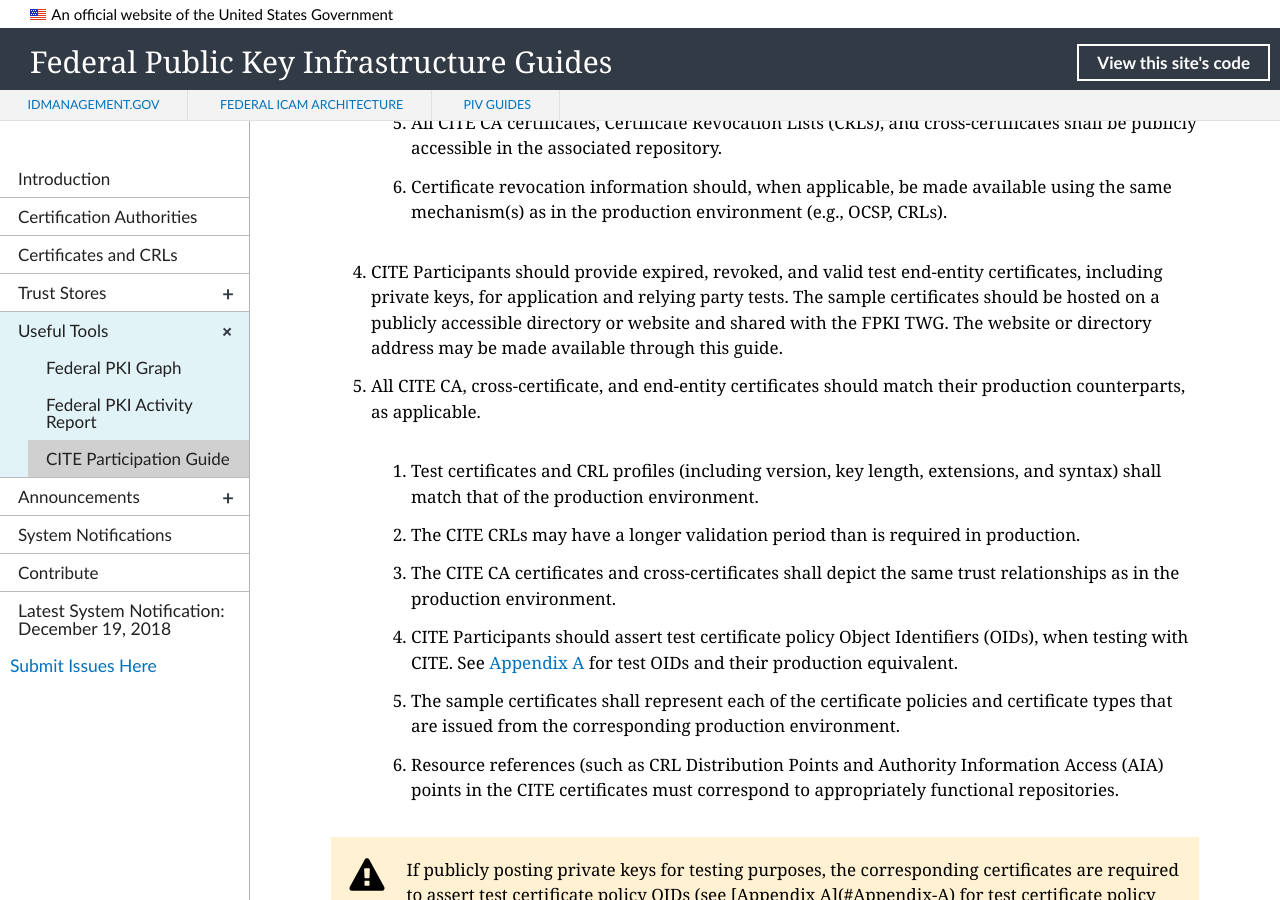
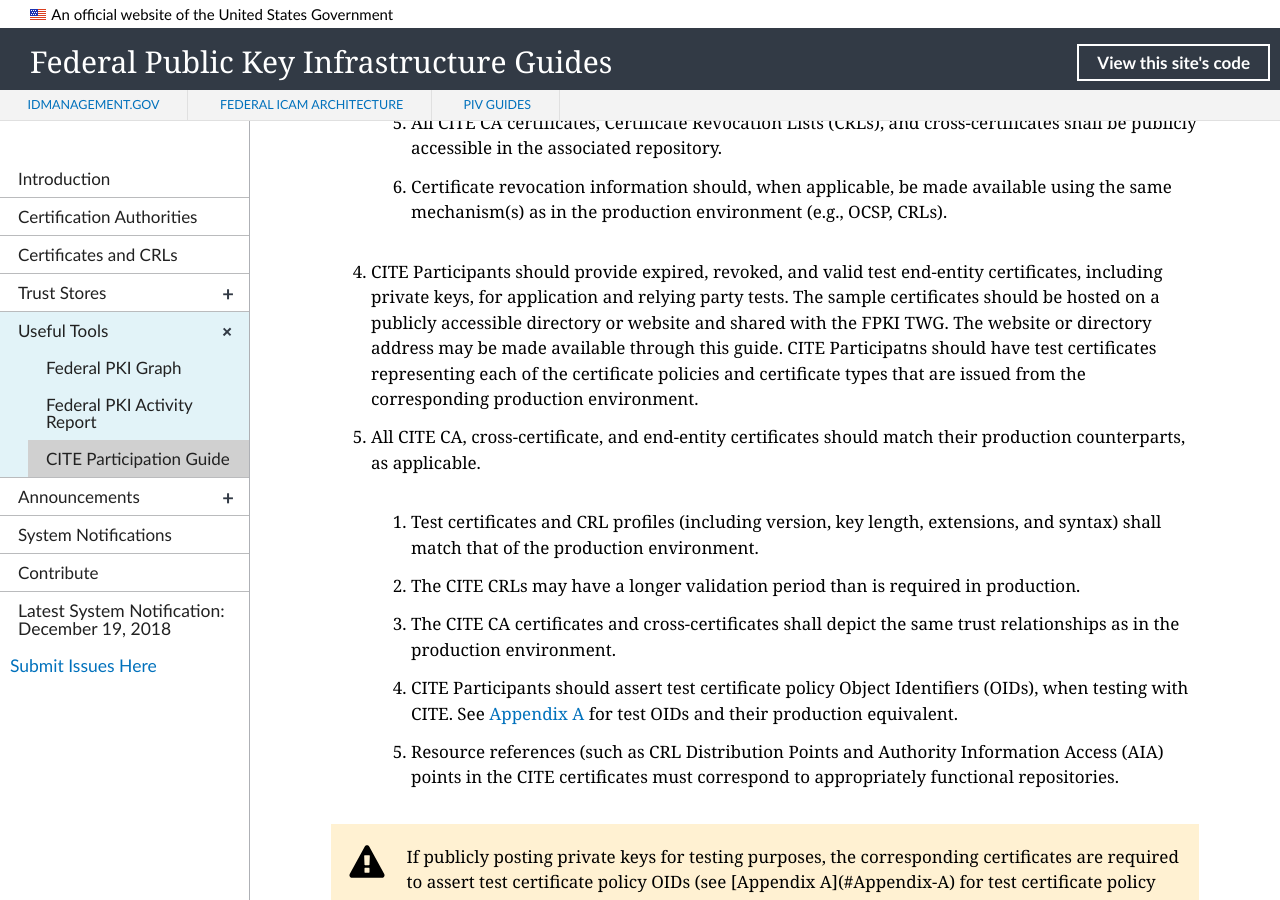
Before and after one commit to GSA/fpki-guides, a Jekyll site: the page built from _tools/cite-guide.md, in a window 1280 px wide and 900 px high, scrolled down 2861 px. Built offline with Jekyll 4.4.1, drawn with Linux system fonts in a browser that asks for light colours; nearby versions of some CDN libraries; library files that are not in the unit come from our copies; some of the changed text lies outside the part shown.

Commit message:
Fix Test Reqs and OID Table
Consolidate test requirements and insert placeholder for IdenTrust OID table

```diff
--- a/_tools/cite-guide.md
+++ b/_tools/cite-guide.md
@@ -10,7 +10,7 @@
 Prepared By: The FPKI Technical Working Group (TWG)  <br>
 An FPKI Policy Authority Working Group
 
-Last Update: February 12th, 2019
+Last Update: February 12th, 2019 <br>
 
 ## Overview
 
@@ -21,7 +21,7 @@
 1. Ensure proper functionality of respective system changes prior to deploying them in a production environment.
 2. Identify and resolve technical issues across FPKI Partners, and
 
-The FPKI Community can use CITE to evaluate PKI or application changes in a test environment that mimics the production FPKI hierarchy and test potential interoperability issues before those changes are deployed to the FPKI.
+The FPKI Community can use CITE to evaluate PKI or application changes in a test environment that mimics the production FPKI hierarchy and test potential interoperability issues before those changes are deployed to the FPKI. <br>
 
 ## Document Scope
 
@@ -29,7 +29,7 @@
 
 The key words "MUST", "MUST NOT", "REQUIRED", "SHALL", "SHALL NOT", "SHOULD", "SHOULD NOT", "RECOMMENDED",  "MAY", and "OPTIONAL" in this document are to be interpreted as described in RFC 2119.
 
-Modifications to this document and any waivers are controlled by the FPKI TWG.
+Modifications to this document and any waivers are controlled by the FPKI TWG. <br>
 
 ## Testing Use Cases
 
@@ -44,13 +44,13 @@
 4. Repository access testing when using content delivery networks, load balancers, or other networking configurations; and
 5. Path discovery and/or validation testing for a particular application
 
-When testing is successful in CITE, assurance is gained that the proposed change(s) will operate in the FPKI as intended. When tests fail in the CITE, issues are identified and addressed without FPKI impact.
+When testing is successful in CITE, assurance is gained that the proposed change(s) will operate in the FPKI as intended. When tests fail in the CITE, issues are identified and addressed without FPKI impact. <br>
 
 ## Terms and Conditions
 
 To ensure the CITE provides effective services and comprehensive test results, each participating FPKI Partner should emulate its production environment as closely as possible in the CITE. To the extent possible, the test environment should include the same products, logical architecture, and community integration relationships as in the production environment.
 
-The closer the test environment is to the production, the more likely issues can be discovered and resolved early in the development and testing process; thus reducing operational issues in the production environment. For example, if a Federal Agency PKI includes both HTTP and LDAP URIs in its production certificates, both types of URIs should be included in its CITE test certificates, along with operational repositories corresponding to those URIs. Therefore, both methods available in production can be tested in the CITE.
+The closer the test environment is to the production, the more likely issues can be discovered and resolved early in the development and testing process; thus reducing operational issues in the production environment. For example, if a Federal Agency PKI includes both HTTP and LDAP URIs in its production certificates, both types of URIs should be included in its CITE test certificates, along with operational repositories corresponding to those URIs. Therefore, both methods available in production can be tested in the CITE. <br>
 
 ## Technical Specifications
 
@@ -65,13 +65,12 @@
     4. The CITE repositories should match those in the corresponding production environment as accurately as possible, including operating system versions and patch levels, protocols, and product version and patch levels.
     5. All CITE CA certificates, Certificate Revocation Lists (CRLs), and cross-certificates shall be publicly accessible in the associated repository.
     6. Certificate revocation information should, when applicable, be made available using the same mechanism(s) as in the production environment (e.g., OCSP, CRLs).
-4. CITE Participants should provide expired, revoked, and valid test end-entity certificates, including private keys, for application and relying party tests. The sample certificates should be hosted on a publicly accessible directory or website and shared with the FPKI TWG. The website or directory address may be made available through this guide.
+4. CITE Participants should provide expired, revoked, and valid test end-entity certificates, including private keys, for application and relying party tests. The sample certificates should be hosted on a publicly accessible directory or website and shared with the FPKI TWG. The website or directory address may be made available through this guide. CITE Participatns should have test certificates representing each of the certificate policies and certificate types that are issued from the corresponding production environment.
 5. All CITE CA, cross-certificate, and end-entity certificates should match their production counterparts, as applicable.
     1. Test certificates and CRL profiles (including version, key length, extensions, and syntax) shall match that of the production environment.
     2. The CITE CRLs may have a longer validation period than is required in production.
     3. The CITE CA certificates and cross-certificates shall depict the same trust relationships as in the production environment.
     4. CITE Participants should assert test certificate policy Object Identifiers (OIDs), when testing with CITE. See [Appendix A](#Appendix-A) for test OIDs and their production equivalent.
-    5. The sample certificates shall represent each of the certificate policies and certificate types that are issued from the corresponding production environment.
     5. Resource references (such as CRL Distribution Points and Authority Information Access (AIA) points in the CITE certificates must correspond to appropriately functional repositories.
 
 {% include alert-warning.html content="If publicly posting private keys for testing purposes, the corresponding certificates are required to assert test certificate policy OIDs (see [Appendix A](#Appendix-A) for test certificate policy OIDs)." %} <br>
@@ -84,7 +83,7 @@
 
 For unscheduled testing, the CITE and FPKI Partner repositories are internet accessible and available for testing (including vendors and other Relying Parties). Unscheduled testing may be conducted at any time if the below is true.
 1. All parties involved agree to provide the necessary support; or
-2. The testing party does not need support from any other participating FPKI Partner (in which case, the testing party is willing to accept that services may or may not be available).
+2. The testing party does not need support from any other participating FPKI Partner (in which case, the testing party is willing to accept that services may or may not be available). <br>
 
 ## Repository Availability
 
@@ -98,21 +97,19 @@
 | ---- | ---- | ----------- | ----------------------------------- |
 | Mon - Fri | 0900 - 1700 EST | Business Hours (excluding federal holidays) | CITE and FPKI Partner Repository services should be operational and available, except for scheduled downtime |
 | Mon - Fri | 1700 - 0900 EST | Non-Business hours | No requirement |
-| Sat - Sun | 0001 - 0000 EST | Non-Business hours | No requirement |
+| Sat - Sun | 0001 - 0000 EST | Non-Business hours | No requirement | <br>
 
 ## Technical Support Availability
 
 CITE Participants shall provide the FPKI TWG with email and phone information for at least two technical points of contact (POCs), one primary and one backup, to provide technical support when necessary. In lieu of providing individual names for technical POCs, CITE Partcipants may establish a group or other organizational-based email addresses for communications with the appropriate technical POCs. This information will only be made available (in a controlled manner) to CITE Participants, FPKI Applicants (if applicable), and vendors supporting the FPKI as needed during testing or troubleshooting. CITE Participants involved in testing shall provide the issuance, management, and troubleshooting necessary to help resolve any issues.
 
-{% include alert-warning.html content="FPKIMA and FPKI Partner technical support is only available for scheduled testing with any outage resolved on a best effort basis. " %}
-
+{% include alert-warning.html content="FPKIMA and FPKI Partner technical support is only available for scheduled testing with any outage resolved on a best effort basis. " %} <br>
 
 ## Test Websites
 
 | FPKI Partner | Website URL |
 | ------------ | ----------- |
-| No test websites established at this time | |
-
+| No test websites established at this time | | <br>
 
 ## Appendix A
 
@@ -340,6 +337,12 @@
 | 2.16.840.1.113733.1.7.21.3.17 | Class 3-VTN SSP-PIV-I CardAuth | 2.16.840.1.113733.1.7.23.3.1.17 |
 | 2.16.840.1.113733.1.7.21.3.20 | Class 3-VTN SSP-PIV-I ContentSigning | 2.16.840.1.113733.1.7.23.3.1.20 |
 
+#### IdenTrust
+
+| Test OID                    | Policy                 | Production OID     |
+| --------------------------- | ---------------------- | ------------------ |
+| TBA | | |
+
 ### Commercial PKI Bridge Test OIDs
 
 #### SAFE Bio-Pharma Bridge
```
